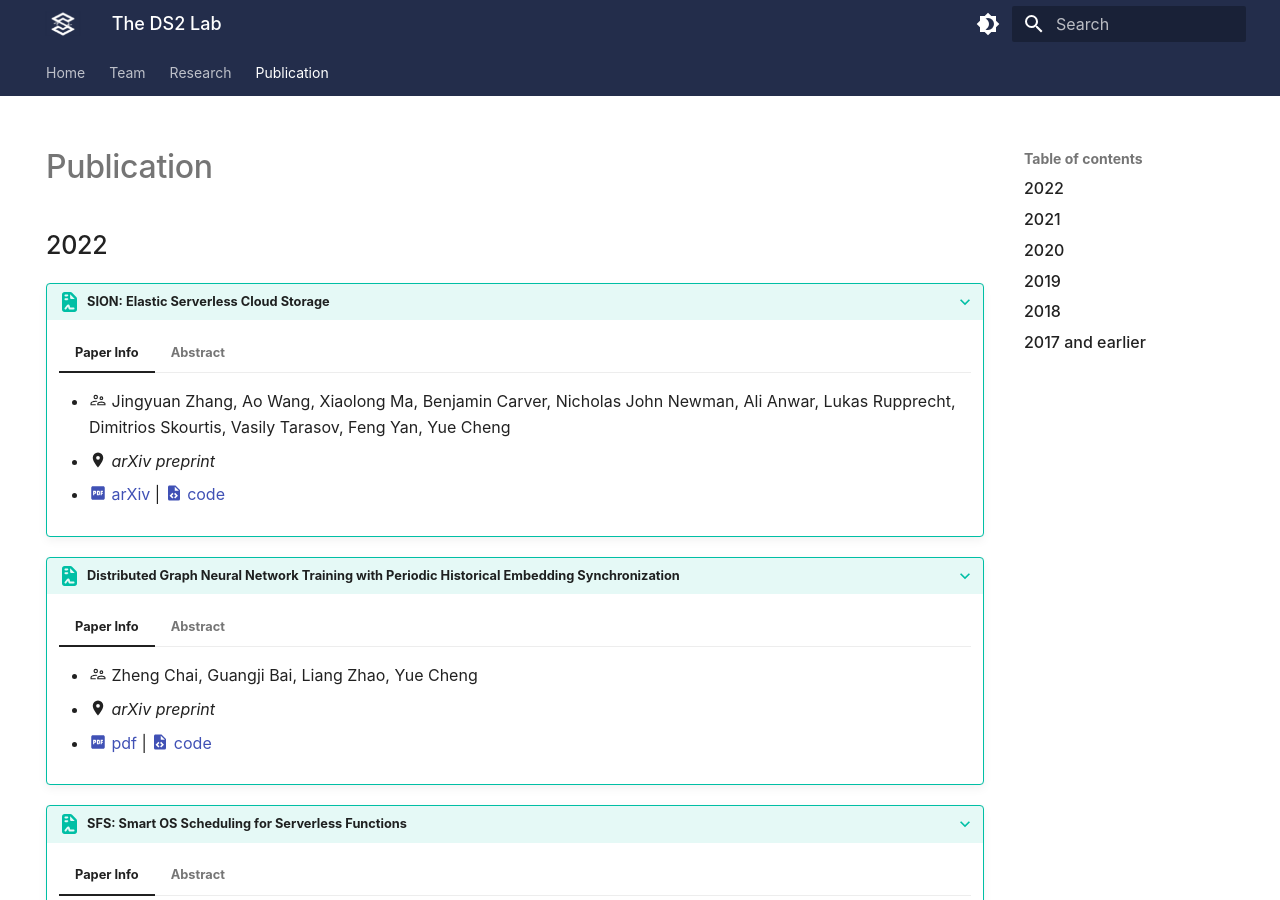
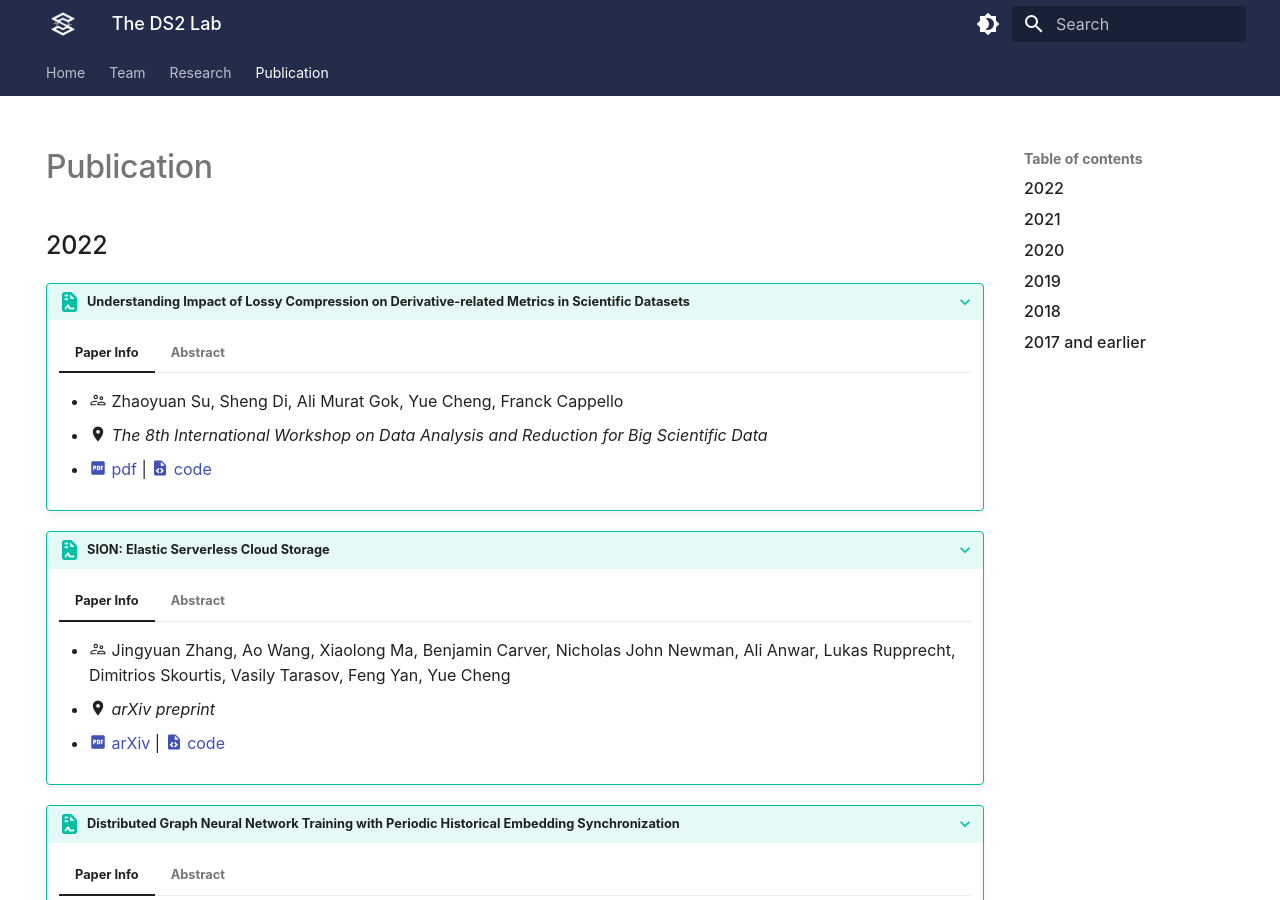
Before and after one commit to ds2-lab/ds2-lab.github.io, an MkDocs documentation site: the page built from docs/publication.md, in a window 1280 px wide and 900 px high. Built offline with MkDocs 1.6.1 and Material for MkDocs 9.7.7, drawn with Linux system fonts in a browser that asks for light colours; emoji names are drawn with the system emoji font; comment, search, counter and statistics services are not loaded.

Commit message:
added workshop paper

```diff
--- a/docs/overrides/home.html
+++ b/docs/overrides/home.html
@@ -248,6 +248,12 @@ undergrad students.
         <div class="newsfeed">
           <div class="admonition info"> <p class="admonition-title">September 2022</p>
           <ul>
+            <li>Congrats to Zhaoyuan on his paper accepted to <a target="_blank" href="https://drbsd.github.io/">DRBSD-8</a> co-located with <a target="_blank" href="https://sc22.supercomputing.org/">SC 2022</a>! </li>
+          </ul>
+          </div>
+
+          <div class="admonition info"> <p class="admonition-title">September 2022</p>
+          <ul>
             <li> 🏆 We are excited to receive a <a target="_blank" href="https://research.facebook.com/research-award-recipients/?s">Meta Research Award</a> for <a target="_blank" href="https://research.facebook.com/research-awards/2022-request-for-research-proposals-for-ai-system-hardware-software-codesign/">AI System Hardware/Software Codesign</a>. Thanks, Meta Research! </li>
           </ul>
           </div>
--- a/docs/publication.md
+++ b/docs/publication.md
@@ -13,6 +13,17 @@ quote = book chapter
 -->
 
 ## 2022
+
+
+???+ tip "Understanding Impact of Lossy Compression on Derivative-related Metrics in Scientific Datasets"
+
+    === "Paper Info"
+
+        * :material-account-supervisor-outline:  Zhaoyuan Su, Sheng Di, Ali Murat Gok, Yue Cheng, Franck Cappello
+	    * :material-map-marker: *The 8th International Workshop on Data Analysis and Reduction for Big Scientific Data*
+	    * [:material-file-pdf-box: pdf]() | [:material-file-code: code]()
+
+    === "Abstract"
 
 
 ???+ tip "SION: Elastic Serverless Cloud Storage"
```
